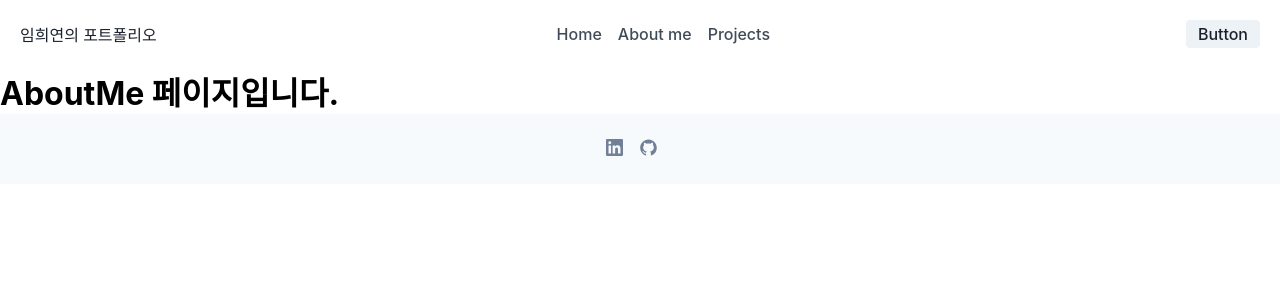
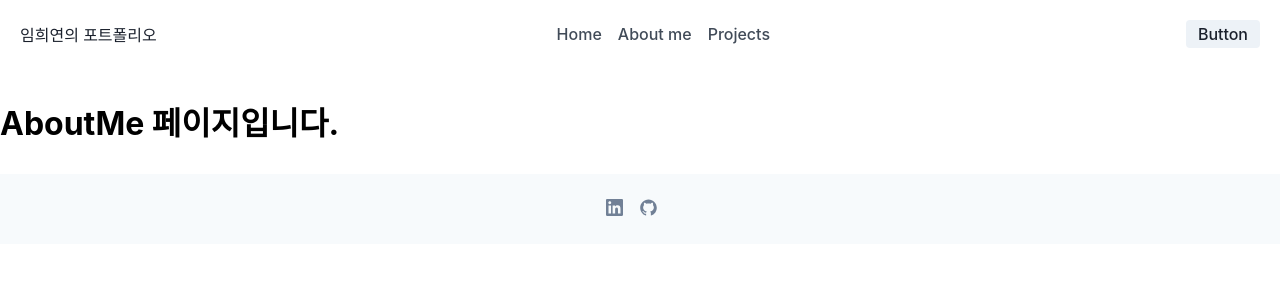
Before and after one commit to heeyeon-lim/portfolio, a Next.js app: page /aboutMe in a window 1280 px wide. Shown: the top 300 px of the page. Built offline with nearby package versions, Linux system fonts and the light colour scheme.

Commit message:
style: give margin between main and header/footer

```diff
--- a/components/common/Footer.tsx
+++ b/components/common/Footer.tsx
@@ -22,6 +22,7 @@ const StyledFooter = styled.footer`
   justify-content: center;
   align-items: center;
   background-color: #f7fafc;
+  margin-top: 30px;
   > a {
     color: #718096;
     margin-right: 1rem;
--- a/components/common/Header.tsx
+++ b/components/common/Header.tsx
@@ -11,7 +11,7 @@ export default function Header() {
           <Link href="/">
             <span>Home</span>
           </Link>
-          <Link href="/about-me">
+          <Link href="/aboutMe">
             <span>About me</span>
           </Link>
           <Link href="/projects">
@@ -30,6 +30,7 @@ const Container = styled.div`
   padding: 1.25rem;
   flex-direction: column;
   align-items: center;
+  margin-bottom: 30px;
 
   @media (min-width: 768px) {
     flex-direction: row;
```
